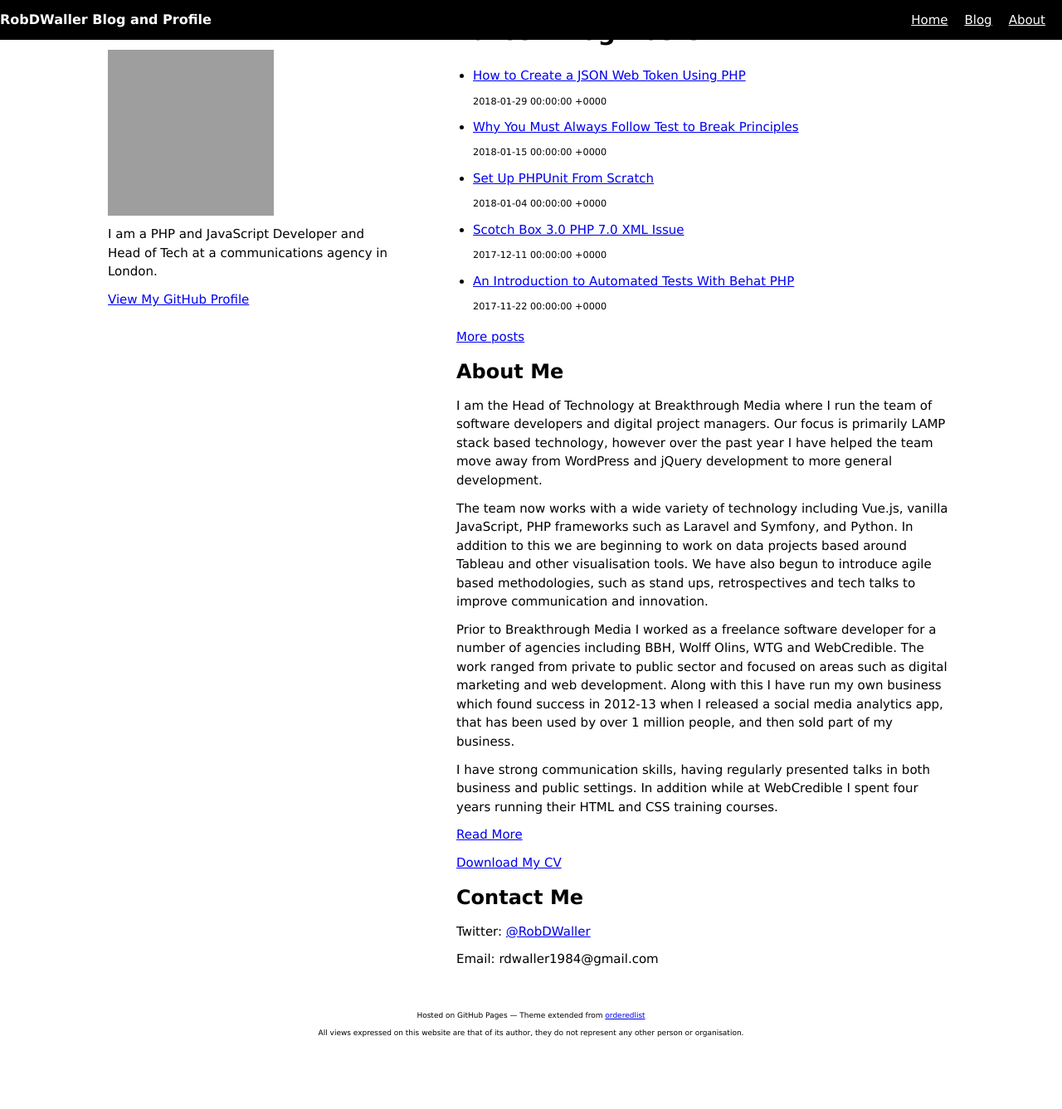
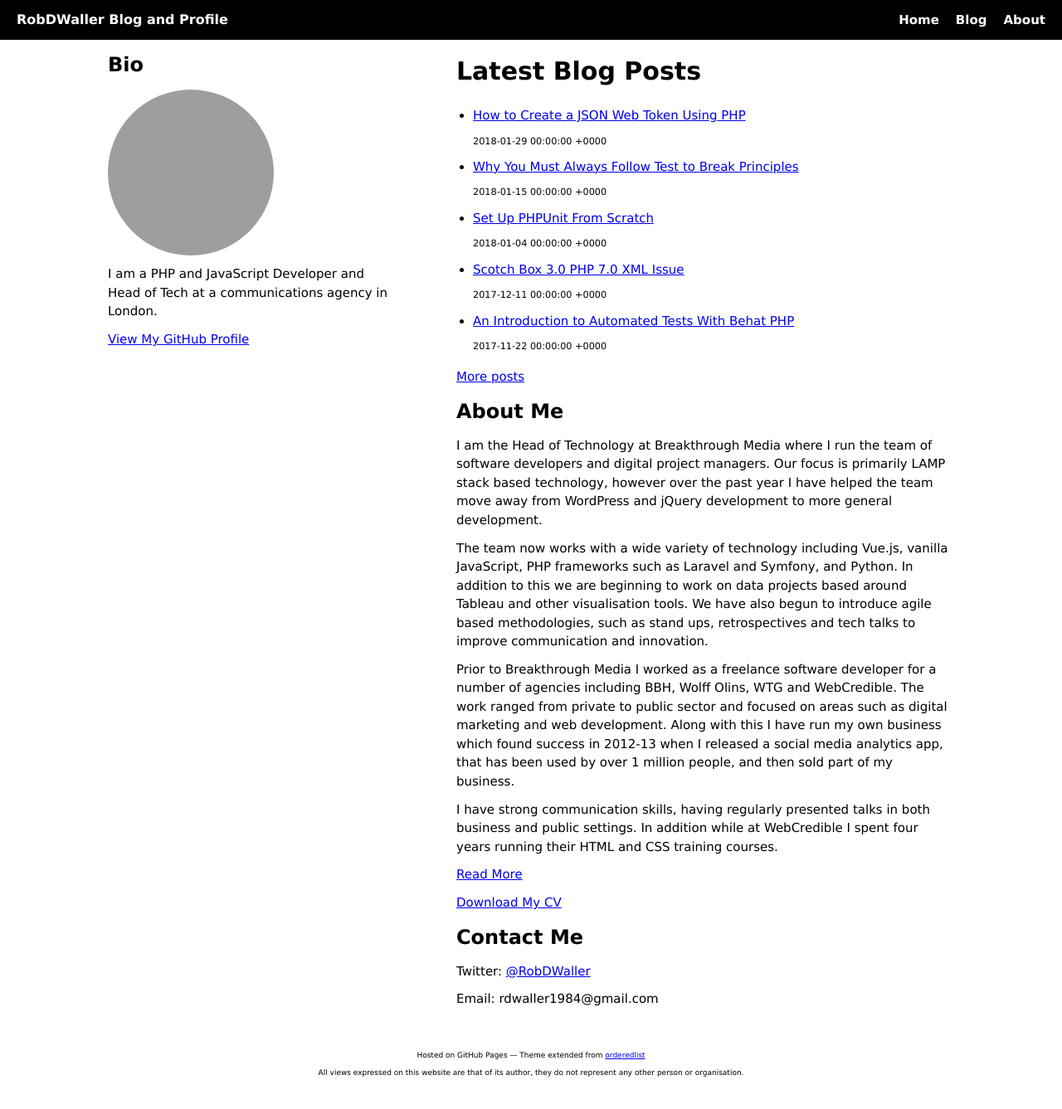
Before and after one commit to RobDWaller/robdwaller.github.io, a Jekyll site: the page built from index.html, in a window 1280 px wide and 1339 px high. Shown: the whole window at 83% size. Built offline with Jekyll 4.4.1, drawn with Linux system fonts in a browser that asks for light colours; grey boxes are pictures that could not be loaded.

Commit message:
More amends to layout and structure of the site.

```diff
--- a/_sass/layout.scss
+++ b/_sass/layout.scss
@@ -15,7 +15,7 @@
     h2 {
         line-height: 48px;
         font-size: 16px;
-        margin: 0px;
+        margin: 0px 0px 0px 20px;
         float: left;
     }
 
@@ -32,6 +32,8 @@
 
             a {
                 color: white;
+                text-decoration: none;
+                font-weight: bold;
             }
         }
     }
@@ -43,7 +45,7 @@
 
 .bio {
     float: left;
-    margin-right: 40px;
+    margin: 48px 40px 0px 0px;
     width: 380px;
     display: block;
     overflow: hidden;
@@ -53,6 +55,7 @@
     img {
         display: block;
         max-width: 240px;
+        border-radius: 50%;
     }
 }
 
@@ -63,6 +66,7 @@
     overflow: hidden;
     box-sizing: border-box;
     padding:0px 20px;
+    margin-top: 48px;
 
     img {
         display: block;
```
